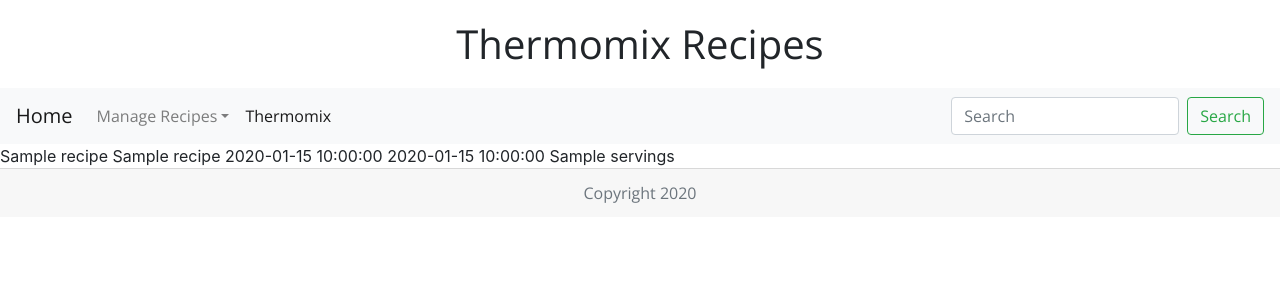
After one commit to Code-Institute-Submissions/MFBuckley-Online-Cookbook, a Flask app: page /get_recipes in a window 1280 px wide. The commit adds this page. Shown: the top 300 px of the page. Run offline with Flask 2, Linux system fonts and the light colour scheme; a database or web service that is not in the repository returns one stand-in record (values such as "Sample title"); some libraries are stand-ins or nearby versions.

Commit message:
Imported Flask framework, dnspython and PyMongo librabies. Configured Mongo database and connected using Python. Updated a feature in ReadMe file. Deployed to Heroku.

```diff
--- a/app.py
+++ b/app.py
@@ -1,13 +1,22 @@
 import os
-from flask import Flask
+from flask import Flask, render_template, redirect, request, url_for
+from flask_pymongo import PyMongo #import pymongo library
+from bson.objectid import ObjectId #importing from BSON library
 
+# flask uses import name to know where to look for templates, resources etc
 app = Flask(__name__)
 
-#test
+# Connect to database
+app.config["MONGO_DBNAME"] = 'online_cooking'
+app.config["MONGO_URI"] = 'mongodb://username:pw@myfirstcluster-shard-00-00-riwiq.gcp.mongodb.net:27017,myfirstcluster-shard-00-01-riwiq.gcp.mongodb.net:27017,myfirstcluster-shard-00-02-riwiq.gcp.mongodb.net:27017/online_cooking?ssl=true&replicaSet=myFirstCluster-shard-0&authSource=admin&retryWrites=true&w=majority'
+
+# create instance of PyMongo
+mongo = PyMongo(app)
 
 @app.route('/')
-def hello():
-    return 'Hello World!'
+@app.route('/get_recipes')
+def get_recipes():
+    return render_template("all_recipes.html", recipes=mongo.db.recipes.find())
 
 if __name__ == '__main__':
     app.run(host=os.environ.get('IP'),
--- /dev/null
+++ b/templates/all_recipes.html
@@ -0,0 +1,11 @@
+{% extends 'base.html'%}
+{% block content %}
+
+        {% for recipe in recipes %}
+            {{recipe.title}}
+            {{recipe.category_name}}
+            {{recipe.prep_time}}
+            {{recipe.cook_time}}
+            {{recipe.servings}}
+        {% endfor %}
+{% endblock %}
--- a/base.html
+++ b/templates/base.html
@@ -10,10 +10,11 @@
 </head>
 <body>
 
+
 <!-- Header-------- -->
 
     <div class="row">
-        <div class="container"><h1>Thermomix Recipes</h1></div>
+        <div class="container text-center"><h1>Thermomix Recipes</h1></div>
     </div>
 
  <!-- Navbar-------- -->
@@ -51,21 +52,20 @@
         </div>
     </nav>
 
-    <div class="row">
-        <div class="container">
-            <img class="img-fluid" id="thermo" src="https://thermomix.vorwerk.com/fileadmin/data/com-en/img/rebrush-2018/homepage/tm_100_img_teaserfunctions_tm6_en_01.jpg" alt="">
-        </div>
-    </div>
+{% block content %}
+{% endblock %}
 
 
  <!-- Footer-------- -->
-    <div class="card-footer text-muted">Copyright 2020</div>
+    <div class="card-footer text-muted text-center">Copyright 2020</div>
 
 
 
 <!-- JS and jQuery for Bootstrap-->
     <script src="https://code.jquery.com/jquery-3.5.1.slim.min.js" integrity="sha384-DfXdz2htPH0lsSSs5nCTpuj/zy4C+OGpamoFVy38MVBnE+IbbVYUew+OrCXaRkfj" crossorigin="anonymous"></script>
     <script src="https://stackpath.bootstrapcdn.com/bootstrap/4.5.0/js/bootstrap.min.js" integrity="sha384-OgVRvuATP1z7JjHLkuOU7Xw704+h835Lr+6QL9UvYjZE3Ipu6Tp75j7Bh/kR0JKI" crossorigin="anonymous"></script>
+    <script type="text/javascript">
+    </script>
 
 </body>
 </html>
```
Also changed, not shown: index.html (+61 -1 lines), README.md.
